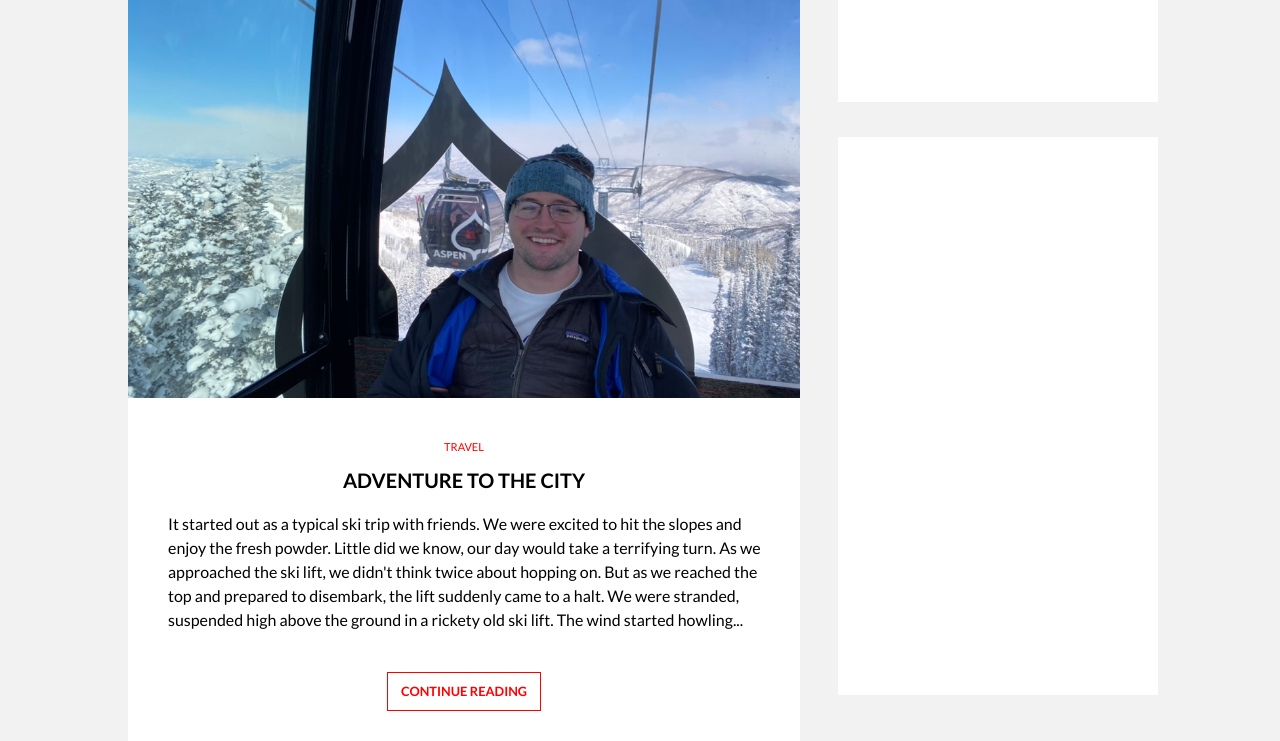
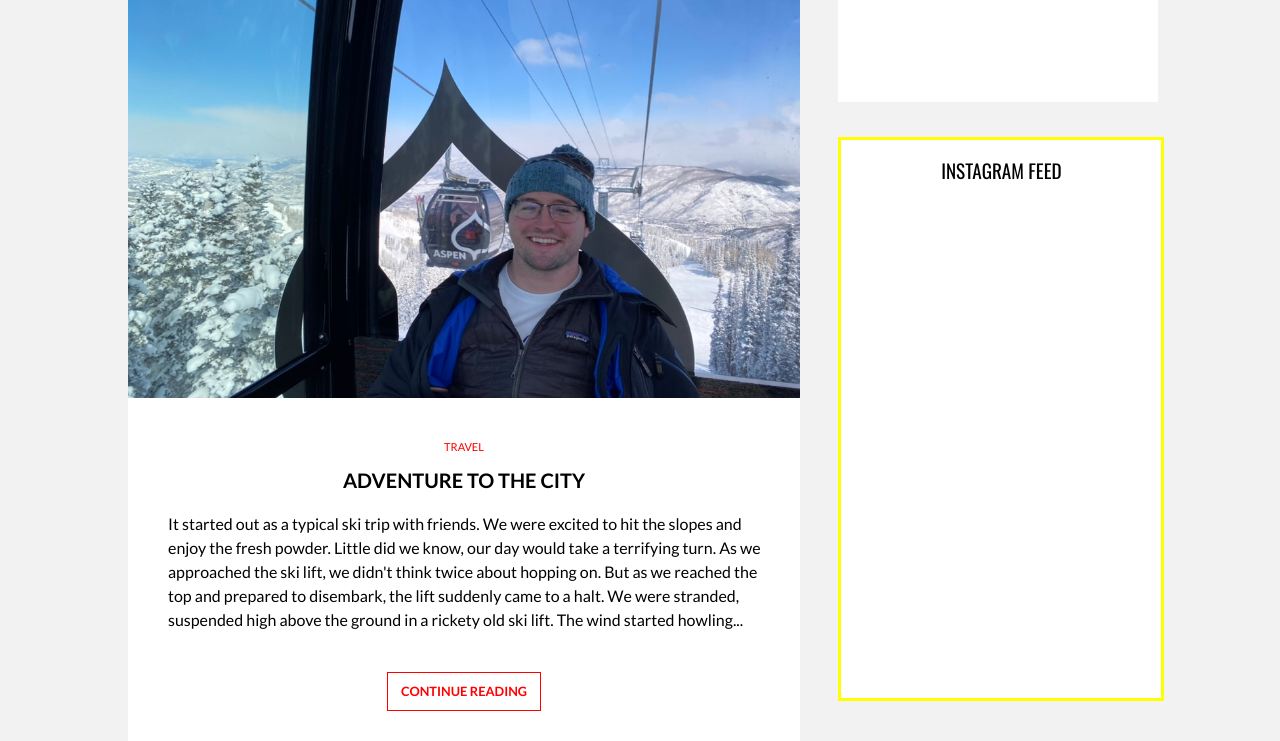
Before and after one commit to flatspider/pixel-perfect-main, a plain HTML site: page index.html in a window 1280 px wide. Shown: the part 2160-2901 px from the top of the page. Drawn offline with nearby package versions, Linux system fonts and the light colour scheme; a web font is replaced by a local one.

Commit message:
Added images for instagram feed

```diff
--- a/assets/css/right-posts.css
+++ b/assets/css/right-posts.css
@@ -117,3 +117,16 @@ ul.late > li {
   width: 60%;
   height: 60%;
 }
+
+/*---------------- Instagram Feed Posts -----------------------------------------*/
+
+div.ig-feed {
+  border: solid yellow 3px;
+}
+
+div.ig-feed > p {
+  font-family: Oswald;
+  text-align: center;
+  font-size: 1.2em;
+  margin-bottom: 10%;
+}
--- a/index.html
+++ b/index.html
@@ -375,7 +375,11 @@
           <ul class="byline"></ul>
           <!---->
         </div>
-        <div class="ig-feed"></div>
+        <!--Instagram Feed -->
+        <div class="ig-feed">
+          <p>INSTAGRAM FEED</p>
+          <div class="image-wrapper"></div>
+        </div>
       </div>
     </div>
 
```
Also changed, not shown: assets/images/IMG_1129 Small.jpeg (added), assets/images/IMG_1322 Small.jpeg (added), assets/images/IMG_5024 Small.jpeg (added), assets/images/IMG_5612 Small.jpeg (added), assets/images/IMG_7890 Small.jpeg (added), assets/images/IMG_7947 Small.jpeg (added).
